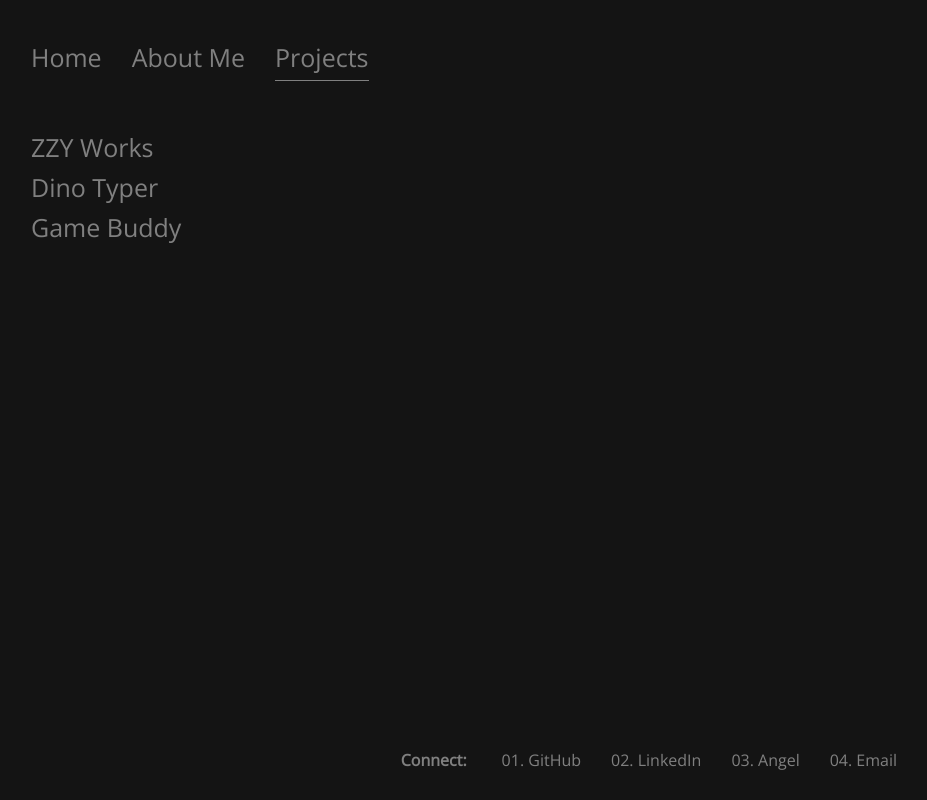
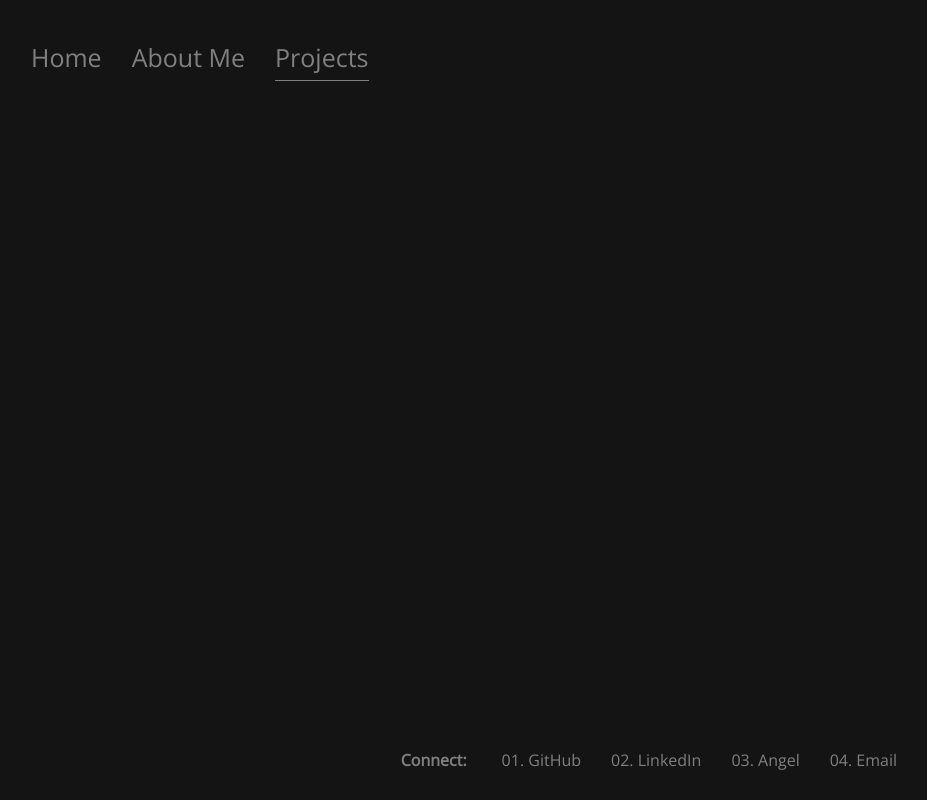
Before and after one commit to mattzteh/portfolio, a React (Create React App) app: page /projects in a window 1280 px wide. Shown: the whole page, without its empty margins (176-1103 px from the left). Built offline with nearby package versions, Linux system fonts and the light colour scheme.

Commit message:
start refactor projects component

```diff
--- a/src/Components/AnimatedRoutes.js
+++ b/src/Components/AnimatedRoutes.js
@@ -3,7 +3,7 @@ import { AnimatePresence } from "framer-motion";
 
 import Home from "./Home";
 import About from "./About";
-import Projects from "./Projects";
+import ProjectsIndex from "./ProjectsIndex";
 
 const AnimatedRoutes = () => {
     const location = useLocation();
@@ -12,7 +12,7 @@ const AnimatedRoutes = () => {
         <Routes location={location} key={location.pathname}>
             <Route path="/" element={<Home />}></Route>
             <Route path="/about" element={<About />}></Route>
-            <Route path="/projects" element={<Projects />}></Route>
+            <Route path="/projects" element={<ProjectsIndex />}></Route>
         </Routes>
       </AnimatePresence>
     )
--- a/src/Components/Projects/Projects.css
+++ /dev/null
@@ -1,13 +0,0 @@
-.projects {
-    margin: 0% 15%;
-}
-
-.projects a {
-    text-decoration: none;
-    color: grey;
-    font-size: 25px;
-}
-
-.projects li {
-    margin: 15px 15px;
-}
--- a/src/Components/Projects/index.js
+++ /dev/null
@@ -1,35 +0,0 @@
-import './Projects.css';
-
-import { motion as m } from 'framer-motion';
-
-const Projects = () => {
-
-    return (
-        <>
-        <m.div
-        initial={{ opacity: 0 }}
-        animate={{ opacity: 1 }}
-        exit={{ opacity: 0 }}
-        transition={{ duration: 0.5, ease: 'easeOut'}}
-        className='projects'>
-
-            <ul>
-                <li>
-                    <a href='https://zzyworks.herokuapp.com/' target='_blank' rel='noreferrer'>ZZY Works</a>
-                </li>
-
-                <li>
-                    <a href='https://mattzteh.github.io/DinoTyper/' target='_blank' rel='noreferrer'>Dino Typer</a>
-                </li>
-
-                <li>
-                    <a href='https://gamebuddy-app.herokuapp.com/' target='_blank' rel='noreferrer'>Game Buddy</a>
-                </li>
-            </ul>
-
-        </m.div>
-        </>
-    )
-}
-
-export default Projects;
--- /dev/null
+++ b/src/Components/ProjectsIndex/ProjectsIndex.css
@@ -0,0 +1,17 @@
+
+
+.projects a {
+    text-decoration: none;
+    color: grey;
+    font-size: 25px;
+}
+
+.projects ul {
+    display: block;
+    margin: auto;
+    width: 200px;
+}
+
+.projects div {
+    overflow: hidden;
+}
--- /dev/null
+++ b/src/Components/ProjectsIndex/index.js
@@ -0,0 +1,23 @@
+import './ProjectsIndex.css';
+
+import { objVals } from '../../util/helperFunctions';
+import { projects } from '../../util/projects';
+
+const ProjectsIndex = () => {
+
+    const projectsData = objVals(projects);
+
+    return (
+        <>
+        <div className='projects'>
+            <ul>
+                {
+                    projectsData.map(project => <li key={project.id}></li>)
+                }
+            </ul>
+        </div>
+        </>
+    )
+}
+
+export default ProjectsIndex;
--- /dev/null
+++ b/src/util/helperFunctions.js
@@ -0,0 +1,7 @@
+export const objVals = (obj) => {
+    let vals = []
+    for (const prop in obj) {
+        vals.push(obj[prop]);
+    }
+    return vals;
+}
--- /dev/null
+++ b/src/util/projects.js
@@ -0,0 +1,27 @@
+export const projects = {
+    'zzyWorks': {
+        'id': 1,
+        'title':'ZZY Works',
+        'stack': ['Ruby on Rails', 'JavaScript', 'React.js', 'Redux.js', 'AWS S3', 'AWS IAM'],
+        'live': 'https://zzyworks.herokuapp.com/',
+        'github': 'https://github.com/mattzteh/ZZY-WORKS',
+        'description': ''
+    },
+    'dinoTyper': {
+        'id': 2,
+        'title': 'Dino Typer',
+        'stack': ['JavaScript, jQuery'],
+        'live': 'https://mattzteh.github.io/DinoTyper/',
+        'github': 'https://github.com/mattzteh/DinoTyper',
+        'description': ''
+
+    },
+    'gameBuddy': {
+        'id': 3,
+        'title': 'GameBuddy',
+        'stack': ['MERN'],
+        'live': 'https://gamebuddy-app.herokuapp.com/',
+        'github': 'https://github.com/killacan/gameBuddy',
+        'description': ''
+    }
+}
```
